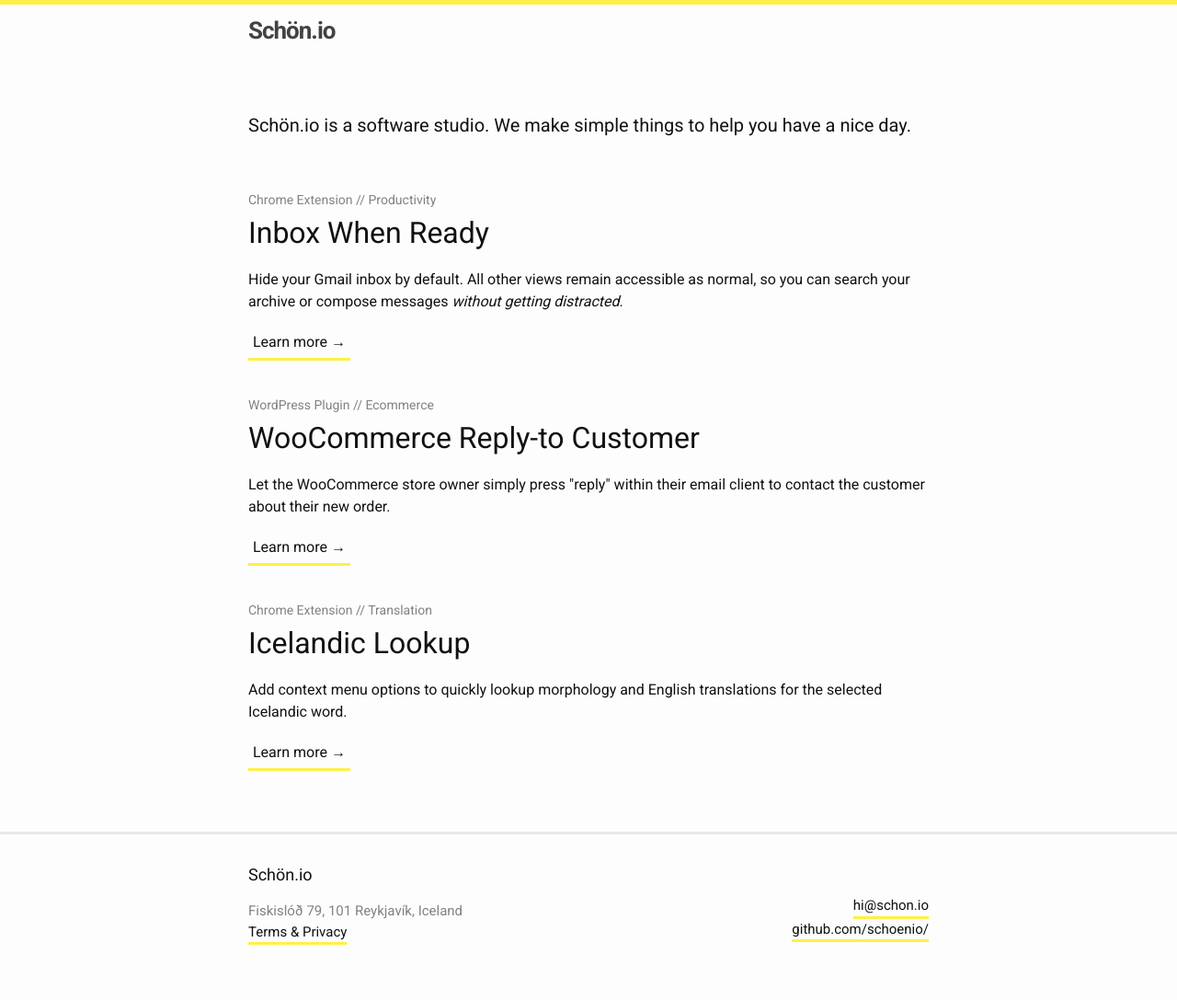
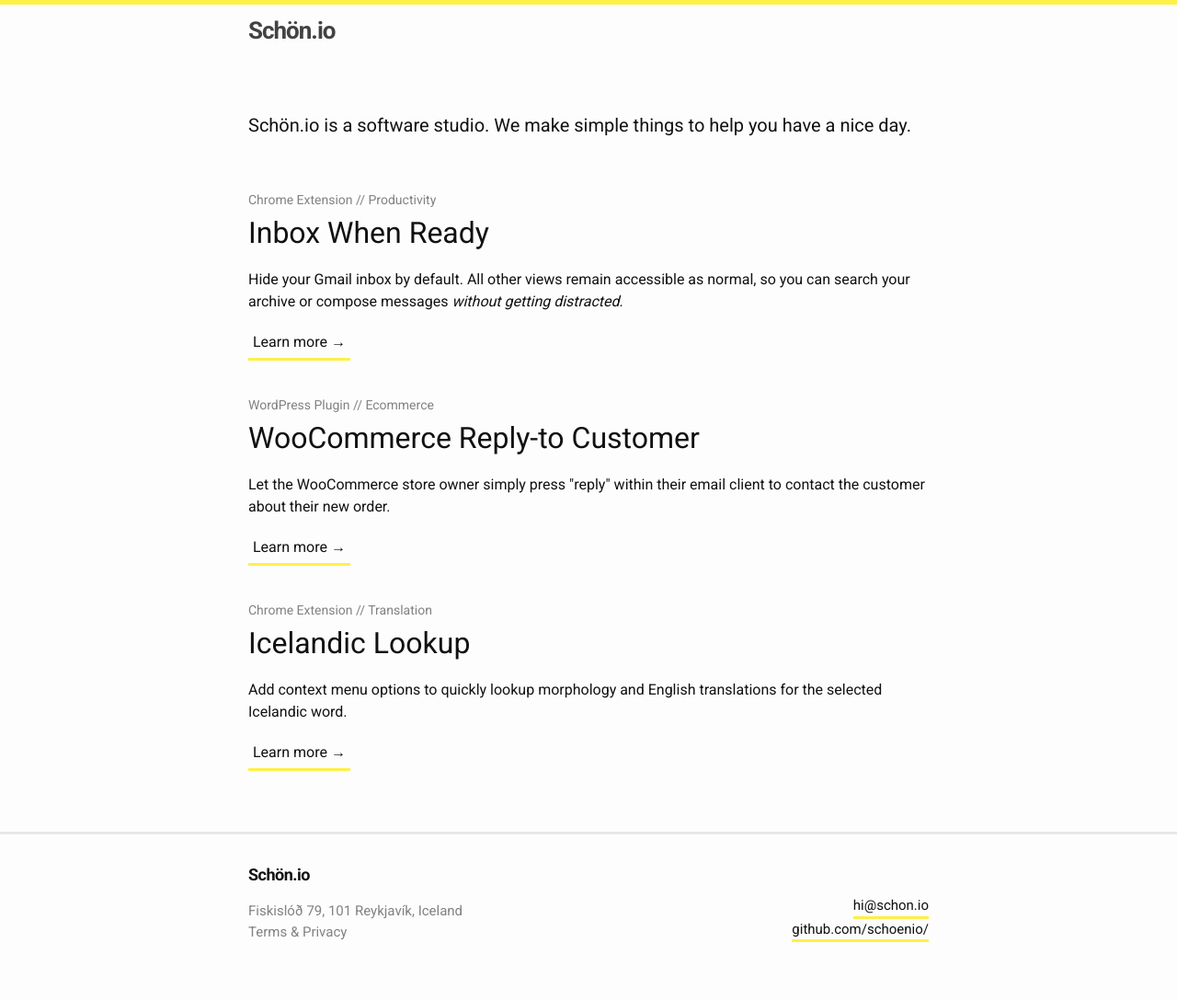
Before and after one commit to schoenio/schoenio.github.io, a Jekyll site: the page built from index.html, in a window 1280 px wide. Shown: the whole page at 92% size. Built offline with Jekyll 4.4.1, drawn with Linux system fonts in a browser that asks for light colours; comment, search, counter and statistics services are not loaded.

Commit message:
Tweak link styles
Signed-off-by: Peter Hartree <web@peterhartree.co.uk>

```diff
--- a/_sass/_layout.scss
+++ b/_sass/_layout.scss
@@ -112,13 +112,28 @@
 
 .footer-heading {
     font-size: 18px;
+    font-weight: 700;
     margin-bottom: $spacing-unit / 2;
+    letter-spacing: -0.5px;
 }
 
 .contact-list,
 .social-media-list {
     list-style: none;
     margin-left: 0;
+}
+
+.contact-list a {
+    border: none;
+    color: $grey-color;
+
+    &:visited {
+        color: $grey-color;
+    }
+
+    &:hover {
+        color: $grey-color-dark;
+    }
 }
 
 .social-media-list {
@@ -262,6 +277,7 @@
 }
 
 a {
+    transition: all 0.1s ease-in-out;
     display: inline-block;
     border-bottom: 3px solid $brand-color;
     color: $text-color;
@@ -326,6 +342,7 @@
 
         &:hover {
             border: none;
+
         }
     }
 }
```
